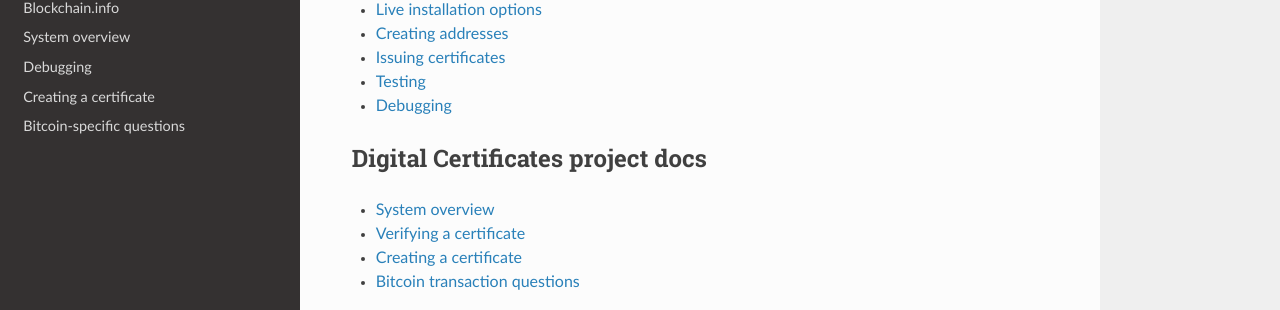
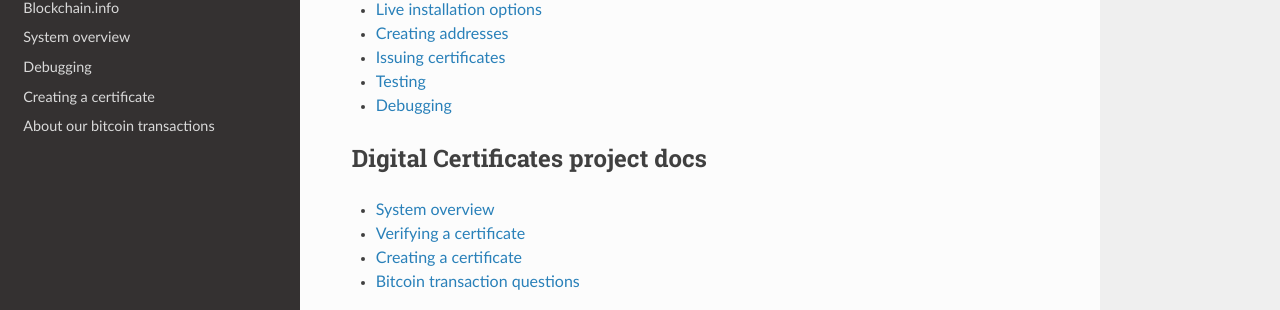
Before and after one commit to blockchain-certificates/cert-issuer, an MkDocs documentation site: the page built from docs/index.md, in a window 1280 px wide. Shown: the part 410-720 px from the top of the page. Built offline with MkDocs 1.6.1, drawn with Linux system fonts in a browser that asks for light colours; nearby versions of some CDN libraries; old or Windows-style settings are respelled for this version of MkDocs.

Commit message:
Update mkdocs.yml
update title

```diff
--- a/mkdocs.yml
+++ b/mkdocs.yml
@@ -13,7 +13,7 @@ pages:
 - System overview: system_overview.md
 - Debugging: debugging.md
 - Creating a certificate: creating_cert.md
-- Bitcoin-specific questions: bitcoin_faq.md
+- About our bitcoin transactions: bitcoin_faq.md
 
 
 theme: readthedocs
```
